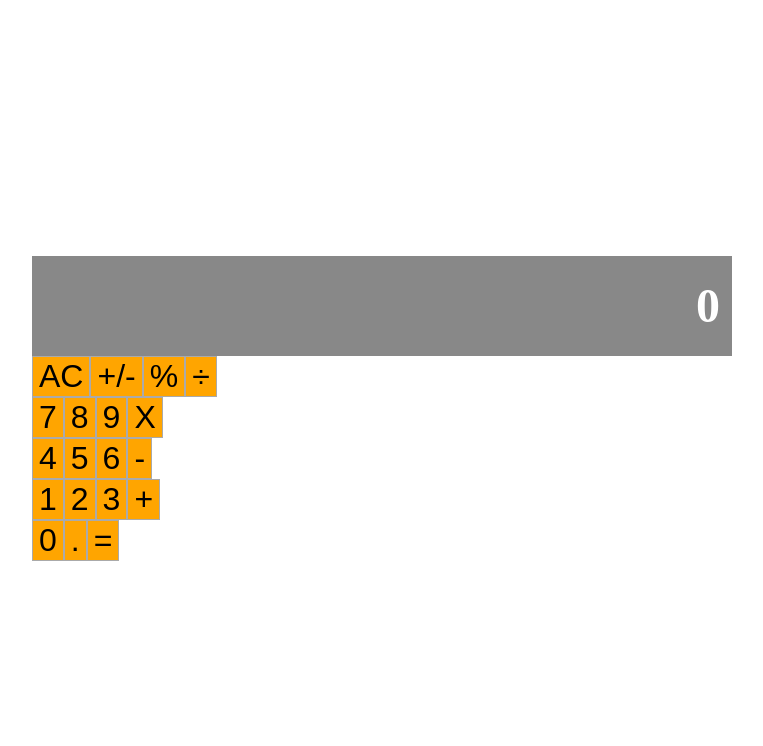
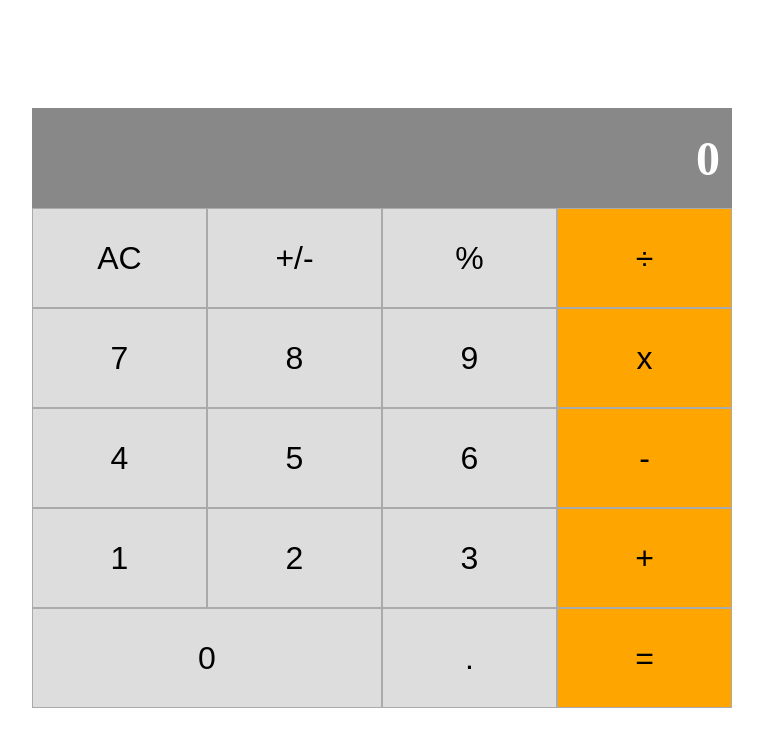
Before and after one commit to flpfar/calculator, a React (Create React App) app: page / in a window 1280 px wide. Shown: the top 746 px of the page, without its empty margins (258-1021 px from the left). Built offline with nearby package versions, Linux system fonts and the light colour scheme.

Commit message:
Add props for wide and color to Button

```diff
--- a/src/components/Button.js
+++ b/src/components/Button.js
@@ -1,9 +1,10 @@
 import React from 'react';
 import PropTypes from 'prop-types';
 
-function Button({ name }) {
+function Button({ name, color, wide }) {
+  const width = wide ? '50%' : '25%';
   return (
-    <button type="button" className="btn">
+    <button type="button" className="btn" style={{ ...color ? { backgroundColor: color } : null, width }}>
       { name }
     </button>
   );
@@ -11,6 +12,13 @@ function Button({ name }) {
 
 Button.propTypes = {
   name: PropTypes.string.isRequired,
+  color: PropTypes.string,
+  wide: PropTypes.bool,
+};
+
+Button.defaultProps = {
+  color: 'orange',
+  wide: false,
 };
 
 export default Button;
--- a/src/components/ButtonPanel.js
+++ b/src/components/ButtonPanel.js
@@ -3,27 +3,27 @@ import Button from './Button';
 
 function ButtonPanel() {
   const row1 = ['AC', '+/-', '%', '÷'];
-  const row2 = ['7', '8', '9', 'X'];
+  const row2 = ['7', '8', '9', 'x'];
   const row3 = ['4', '5', '6', '-'];
   const row4 = ['1', '2', '3', '+'];
   const row5 = ['0', '.', '='];
 
   return (
     <div className="button-panel">
-      <div className="row1">
-        { row1.map(btn => <Button key={btn} name={btn} />) }
+      <div className="row row1">
+        { row1.map((btn, index) => <Button key={btn} name={btn} color={index !== 3 ? '#ddd' : null} />) }
       </div>
-      <div className="row2">
-        { row2.map(btn => <Button key={btn} name={btn} />) }
+      <div className="row row2">
+        { row2.map((btn, index) => <Button key={btn} name={btn} color={index !== 3 ? '#ddd' : null} />) }
       </div>
-      <div className="row3">
-        { row3.map(btn => <Button key={btn} name={btn} />) }
+      <div className="row row3">
+        { row3.map((btn, index) => <Button key={btn} name={btn} color={index !== 3 ? '#ddd' : null} />) }
       </div>
-      <div className="row4">
-        { row4.map(btn => <Button key={btn} name={btn} />) }
+      <div className="row row4">
+        { row4.map((btn, index) => <Button key={btn} name={btn} color={index !== 3 ? '#ddd' : null} />) }
       </div>
-      <div className="row5">
-        { row5.map(btn => <Button key={btn} name={btn} />) }
+      <div className="row row5">
+        { row5.map((btn, index) => <Button key={btn} wide={btn === '0'} name={btn} color={index !== 2 ? '#ddd' : null} />) }
       </div>
     </div>
   );
```
